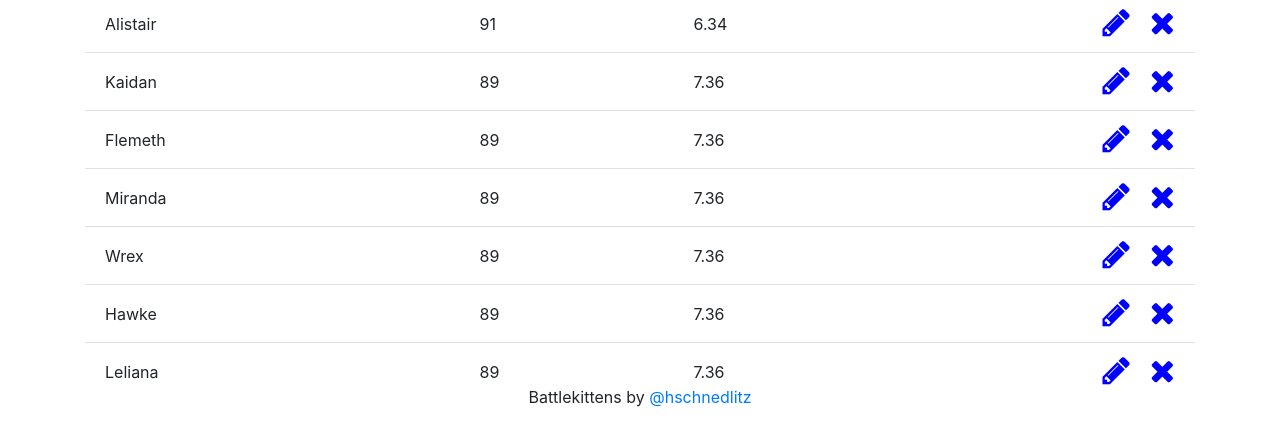
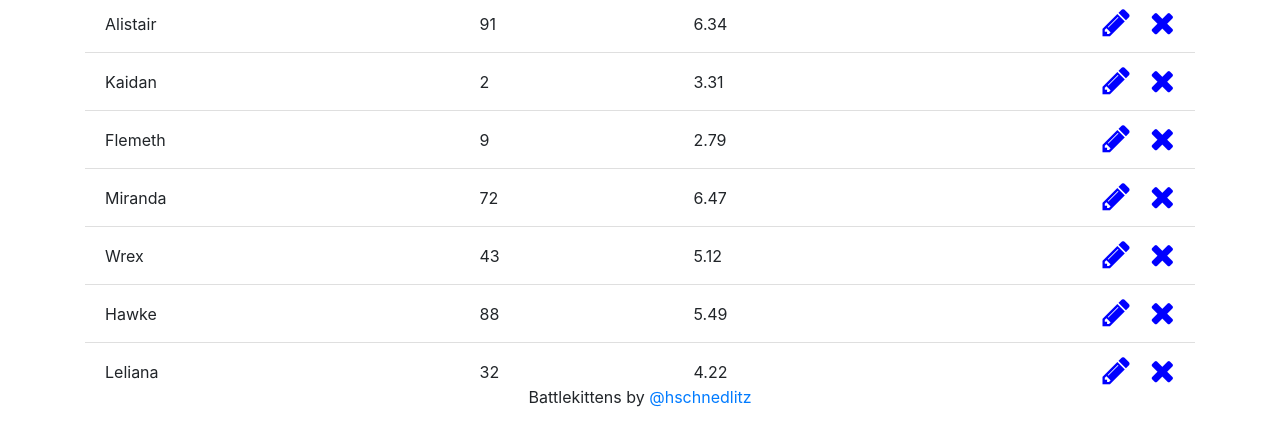
Before and after one commit to hschne/battle-kittens, an Angular app: page /kittens in a window 1280 px wide. Shown: the part 375-797 px from the top of the page. Built offline with nearby package versions, Linux system fonts and the light colour scheme.

Commit message:
Improve testdata

```diff
--- a/src/app/kitten.ts
+++ b/src/app/kitten.ts
@@ -12,10 +12,10 @@ export const KITTENS: Kitten[] = [
   {id: 2, name: 'Anders', speed: 56, strength: 83, cuteness: 31},
   {id: 3, name: 'Bull', speed: 12, strength: 100, cuteness: 30},
   {id: 4, name: 'Alistair', speed: 64, strength: 29, cuteness: 91},
-  {id: 5, name: 'Kaidan', speed: 78, strength: 50, cuteness: 89},
-  {id: 6, name: 'Flemeth', speed: 78, strength: 50, cuteness: 89},
-  {id: 7, name: 'Miranda', speed: 78, strength: 50, cuteness: 89},
-  {id: 8, name: 'Wrex', speed: 78, strength: 50, cuteness: 89},
-  {id: 9, name: 'Hawke', speed: 78, strength: 50, cuteness: 89},
-  {id: 10, name: 'Leliana', speed: 78, strength: 50, cuteness: 89},
+  {id: 5, name: 'Kaidan', speed: 34, strength: 70, cuteness: 2},
+  {id: 6, name: 'Flemeth', speed: 55, strength: 21, cuteness: 9},
+  {id: 7, name: 'Miranda', speed: 60, strength: 61, cuteness: 72},
+  {id: 8, name: 'Wrex', speed: 20, strength: 96, cuteness: 43},
+  {id: 9, name: 'Hawke', speed: 30, strength: 42, cuteness: 88},
+  {id: 10, name: 'Leliana', speed: 78, strength: 15, cuteness: 32},
 ];
```
